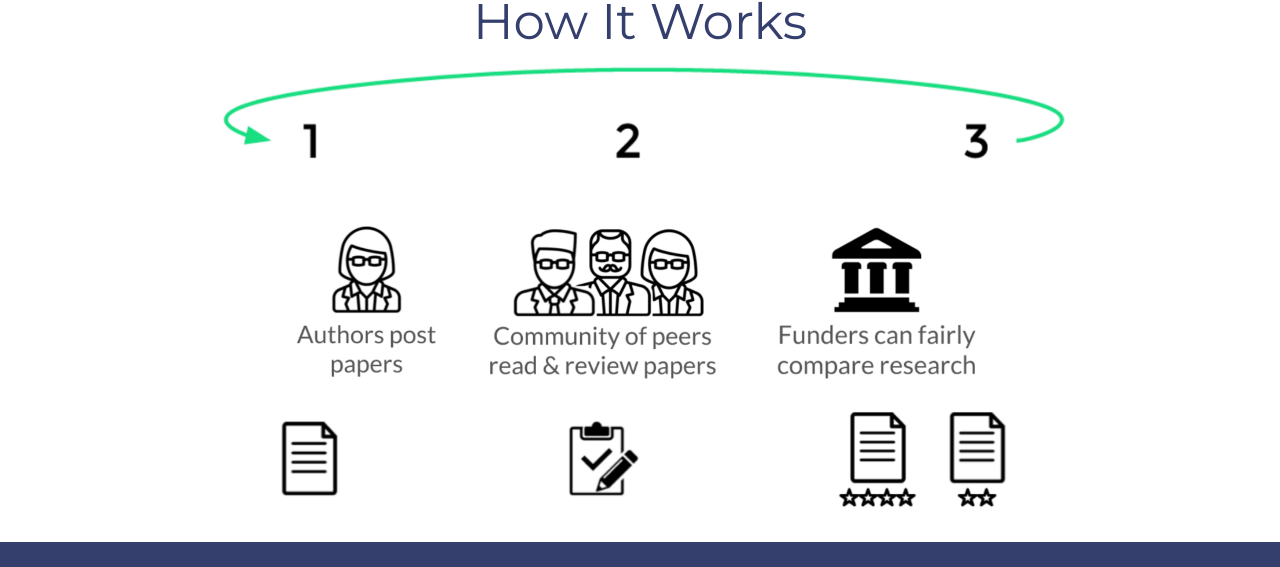
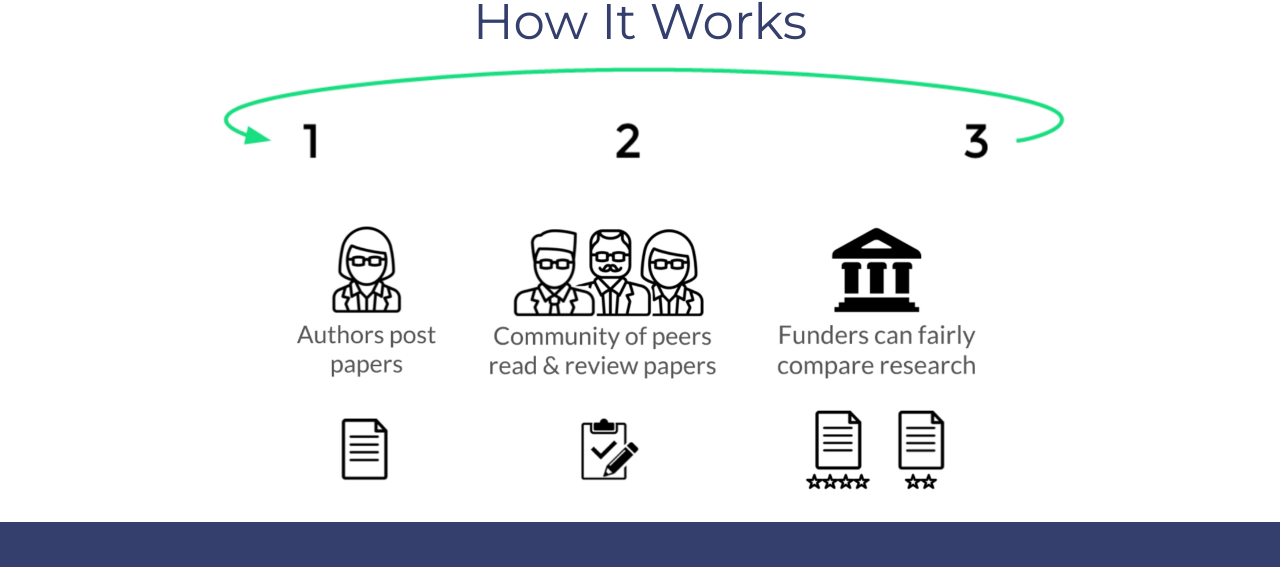
Before and after one commit to sirjessthebrave/wwcHackDayProject, a plain HTML site: page index.html in a window 1280 px wide. Shown: the part 1229-1796 px from the top of the page. Drawn offline with nearby package versions, Linux system fonts and the light colour scheme.

Commit message:
adjusting width

```diff
--- a/index.html
+++ b/index.html
@@ -54,7 +54,7 @@
   		<img id="image2" class="info-image" src="images/reviewers.png">
   		<img id="image3" class="info-image" src="images/funders.png">
 	</section>
-	<div  style="margin:0 auto;"><img src="images/docs.png"  style="width: 60%; display: block; margin:0 auto;"></div>
+	<div  style="margin:0 auto;"><img src="images/docs.png"  style="width: 50%; display: block; margin:0 auto;"></div>
 </div>
 <div class="footer">
         <div class="footer-menu">
```
